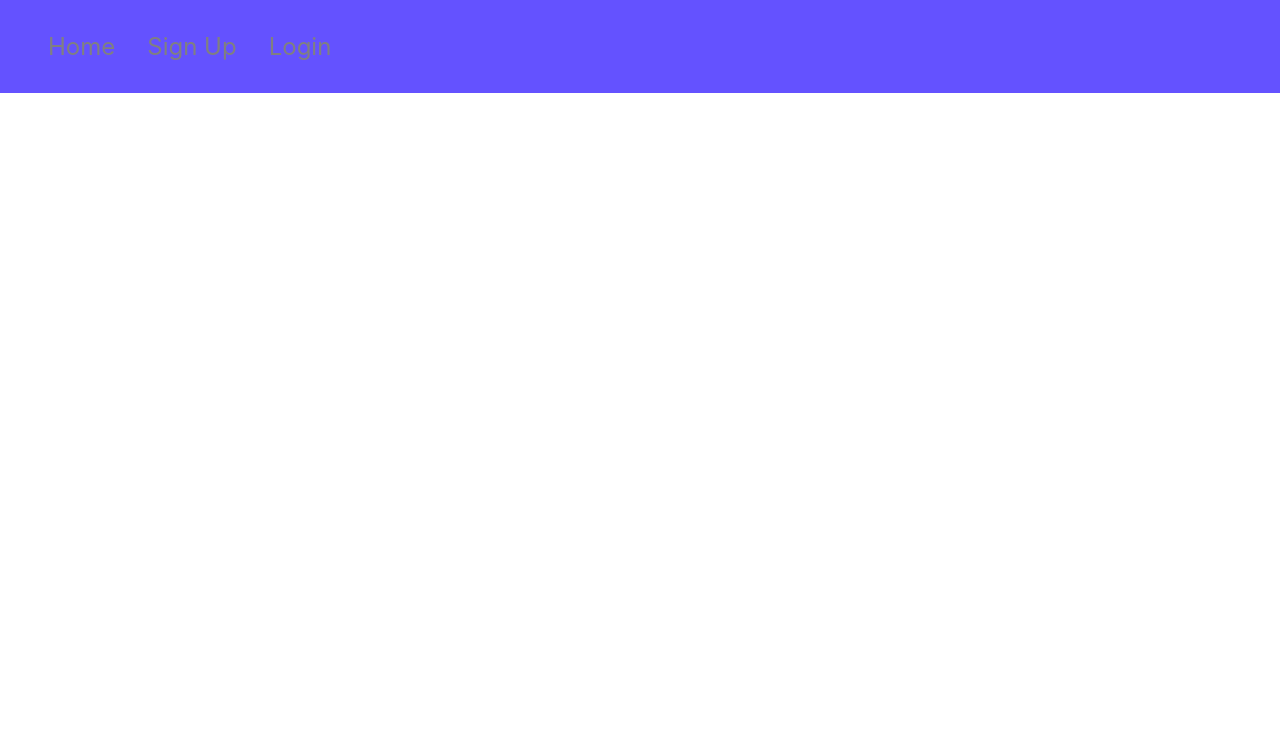
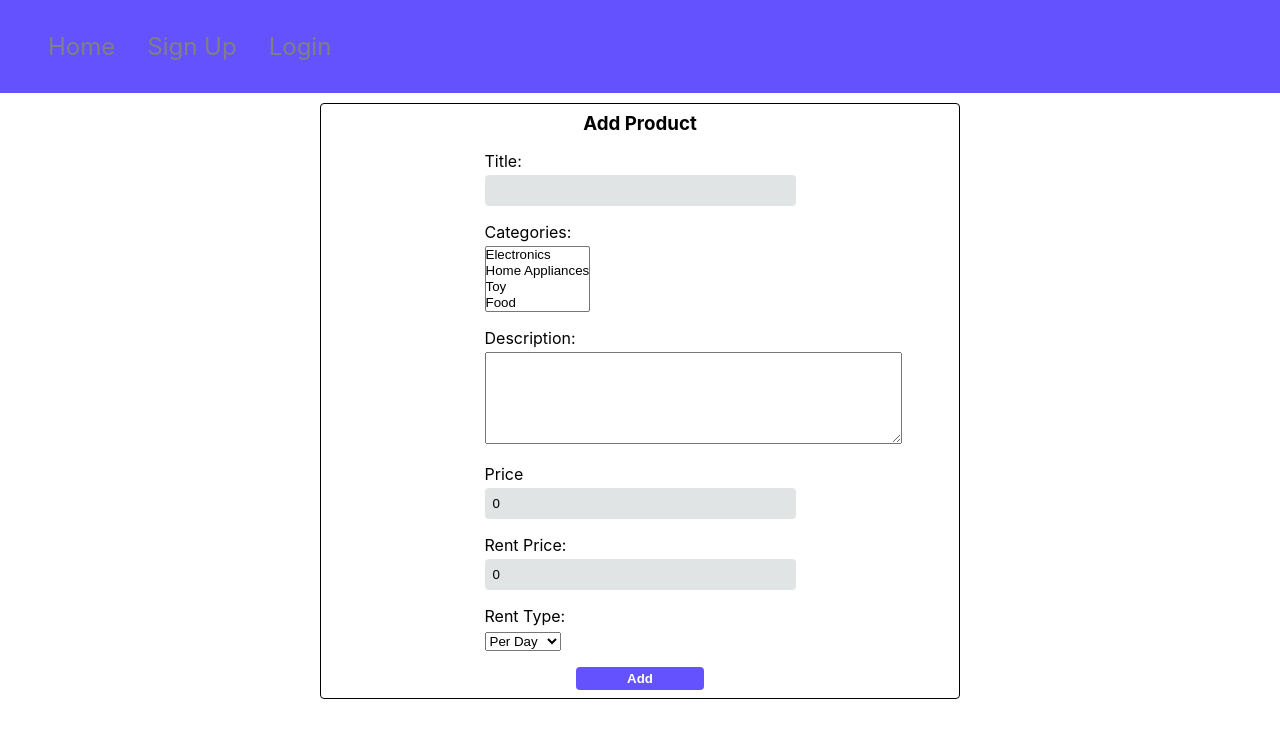
Before and after one commit to mMohsinSazim/teebay_react_flask, a React (Create React App) app in the folder frontend/: page /add-product in a window 1280 px wide. Before the commit this address had no page. Shown: the top 738 px of the page. Built offline with nearby package versions, Linux system fonts and the light colour scheme.

Commit message:
Fix error in Redux Store,User can add product from the frontend

```diff
--- a/frontend/src/App.js
+++ b/frontend/src/App.js
@@ -1,12 +1,10 @@
 import "./App.css";
-import { useState, useEffect } from "react";
-import { useSelector } from "react-redux";
 import { BrowserRouter, Routes, Route } from "react-router-dom";
 import HomePage from "./Pages/HomePage/HomePage";
 import SignUpPage from "./Pages/SignUpPage/SignUpPage";
 import LoginPage from "./Pages/LoginPage/LoginPage";
 import Navbar from "./Shared/Componenets/Navbar";
-import axios from "axios";
+import AddProductPage from "./Pages/AddProductPage/AddProductPage";
 function App() {
   return (
     <div>
@@ -16,6 +14,7 @@ function App() {
           <Route path="/" element={<HomePage />} />
           <Route path="sign-up" element={<SignUpPage />} />
           <Route path="login" element={<LoginPage />} />
+          <Route path="add-product" element={<AddProductPage />} />
         </Routes>
       </BrowserRouter>
     </div>
--- a/frontend/src/Features/User/userSlice.js
+++ b/frontend/src/Features/User/userSlice.js
@@ -1,8 +1,10 @@
 import { createSlice } from "@reduxjs/toolkit";
 
+const userInfo = localStorage.getItem("user")
+  ? JSON.parse(localStorage.getItem("user"))
+  : null;
 const initialState = {
-  isLoggedIn: false,
-  user: {},
+  user: userInfo,
   isError: false,
   errorMessage: "",
 };
@@ -16,15 +18,12 @@ const userSlice = createSlice({
       state.isError = type;
       state.errorMessage = msg;
     },
-    setUserInfoOnStore: (state, action) => {
-      state.isLoggedIn = true;
-      state.user = action.payload;
-      localStorage.setItem("user", JSON.stringify(state.user));
+    setUserInfoOnStore: (state) => {
+      state.user = JSON.parse(localStorage.getItem("user"));
     },
     logoutUser: (state) => {
-      state.isLoggedIn = false;
+      localStorage.removeItem("user");
       state.user = {};
-      localStorage.removeItem("user");
     },
   },
 });
--- /dev/null
+++ b/frontend/src/Pages/AddProductPage/AddProductPage.js
@@ -0,0 +1,118 @@
+import React from "react";
+import Form from "../../Shared/Componenets/Form";
+import { useState } from "react";
+import axios from "axios";
+import { useNavigate } from "react-router-dom";
+import { FormButton } from "../../Shared/Componenets/Button";
+const AddProductPage = () => {
+  const navigate = useNavigate();
+  const [productInfo, setProductInfo] = useState({
+    title: "",
+    categories: "",
+    description: "",
+    price: 0,
+    rentPrice: 0,
+    rentType: "",
+  });
+  const handleSubmit = async (e) => {
+    e.preventDefault();
+    productInfo.categories = productInfo.categories.join(",");
+    console.log(productInfo);
+    const addProduct = await axios.post("/api/products", productInfo, {
+      headers: {
+        "Content-Type": "application/json",
+        Bearer: `${JSON.parse(localStorage.getItem("user")).token}`,
+      },
+    });
+    console.log(addProduct.data);
+    navigate("/");
+  };
+  const handleCategory = (e) => {
+    const selected = [];
+    for (let i = 0; i < e.target.selectedOptions.length; i++) {
+      selected.push(e.target.selectedOptions.item(i).value);
+    }
+    setProductInfo({ ...productInfo, categories: selected });
+  };
+  return (
+    <>
+      <Form>
+        <h3>Add Product</h3>
+        <div>
+          <label htmlFor="title">Title:</label>
+          <input
+            type="text"
+            id="title"
+            value={productInfo.title}
+            onChange={(e) =>
+              setProductInfo({ ...productInfo, title: e.target.value })
+            }
+          />
+        </div>
+        <div>
+          <label htmlFor="categories">Categories:</label>
+          <select name="cars" id="cars" multiple onChange={handleCategory}>
+            <option value="Electronics">Electronics</option>
+            <option value="Home Appliances">Home Appliances</option>
+            <option value="Toy">Toy</option>
+            <option value="Food">Food</option>
+          </select>
+        </div>
+        <div>
+          <label htmlFor="description">Description:</label>
+          <textarea
+            id="description"
+            name="description"
+            rows="6"
+            cols="50"
+            value={productInfo.description}
+            onChange={(e) =>
+              setProductInfo({ ...productInfo, description: e.target.value })
+            }
+          ></textarea>
+        </div>
+        <div>
+          <label htmlFor="price">Price</label>
+          <input
+            type="number"
+            id="price"
+            value={productInfo.price}
+            onChange={(e) =>
+              setProductInfo({ ...productInfo, price: e.target.value })
+            }
+          />
+        </div>
+
+        <div>
+          <label htmlFor="rentPrice">Rent Price:</label>
+          <input
+            type="number"
+            id="rentPrice"
+            value={productInfo.rentPrice}
+            onChange={(e) =>
+              setProductInfo({ ...productInfo, rentPrice: e.target.value })
+            }
+          />
+        </div>
+        <div>
+          <label htmlFor="rentType">Rent Type:</label>
+          <select
+            name="cars"
+            id="cars"
+            onChange={(e) =>
+              setProductInfo({ ...productInfo, rentType: e.target.value })
+            }
+          >
+            <option value="Per Day">Per Day</option>
+            <option value="Per Hour">Per Hour</option>
+          </select>
+        </div>
+        <FormButton type="submit" onClick={handleSubmit}>
+          Add
+        </FormButton>
+      </Form>
+    </>
+  );
+};
+
+export default AddProductPage;
--- a/frontend/src/Pages/LoginPage/LoginPage.js
+++ b/frontend/src/Pages/LoginPage/LoginPage.js
@@ -34,7 +34,8 @@ const LoginPage = () => {
       }, 2000);
       return;
     }
-    dispatch(setUserInfoOnStore(loginUser.data));
+    localStorage.setItem("user", JSON.stringify(loginUser.data));
+    dispatch(setUserInfoOnStore());
     navigate("/");
   };
   return (
--- a/frontend/src/Pages/SignUpPage/SignUpPage.js
+++ b/frontend/src/Pages/SignUpPage/SignUpPage.js
@@ -100,7 +100,8 @@ const SignUpPage = () => {
     } else {
       const registeredUser = { email: data.email, password: data.password };
       const loginUser = await axios.post("/api/user/login", registeredUser);
-      dispatch(setUserInfoOnStore(loginUser.data));
+      localStorage.setItem("user", JSON.stringify(loginUser.data));
+      dispatch(setUserInfoOnStore());
       navigate("/");
     }
   };
--- a/frontend/src/Shared/Componenets/Navbar.js
+++ b/frontend/src/Shared/Componenets/Navbar.js
@@ -5,7 +5,8 @@ import { logoutUser } from "../../Features/User/userSlice";
 import { useSelector, useDispatch } from "react-redux";
 const Navbar = () => {
   const dispatch = useDispatch();
-  const { isLoggedIn } = useSelector((state) => state.user);
+  const { user } = useSelector((state) => state.user);
+  console.log(user);
   return (
     <Wrapper>
       <NavLink
@@ -16,7 +17,7 @@ const Navbar = () => {
       >
         Home
       </NavLink>
-      {!isLoggedIn && (
+      {user == null && (
         <>
           <NavLink
             to="sign-up"
@@ -36,7 +37,16 @@ const Navbar = () => {
           </NavLink>
         </>
       )}
-      {isLoggedIn && (
+      {user && (
+        <>
+          <NavLink
+            to="/add-product"
+            style={({ isActive }) => {
+              return { color: isActive ? "white" : "grey" };
+            }}
+          >
+            Add product
+          </NavLink>
           <Link
             to="/"
             onClick={() => {
@@ -45,6 +55,7 @@ const Navbar = () => {
           >
             Logout
           </Link>
+        </>
       )}
     </Wrapper>
   );
```
Lines whose indentation alone changed are shown as unchanged.
